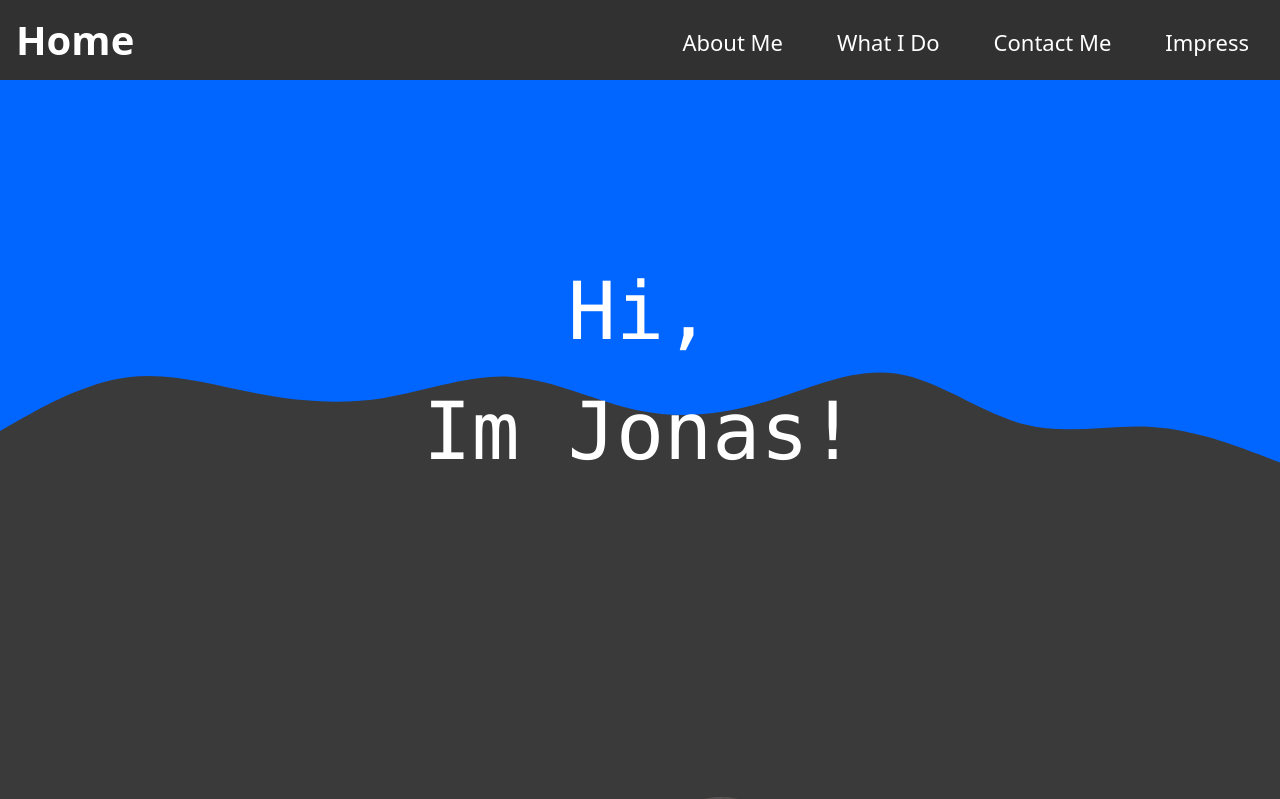
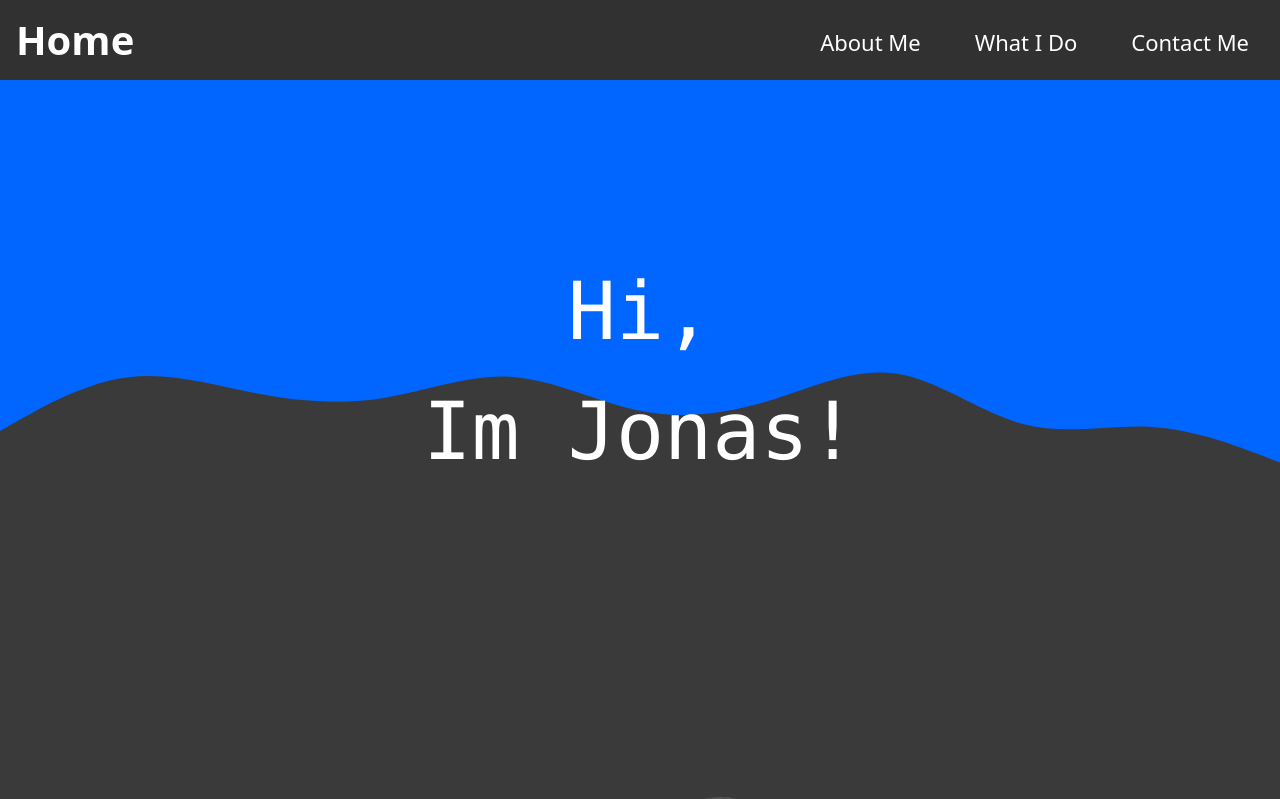
Before and after one commit to JonasPfeifer05/portfolio-page, a Vue app: page / in a window 1280 px wide. Shown: the top 799 px of the page. Built offline with nearby package versions, Linux system fonts and the light colour scheme.

Commit message:
removed impress

```diff
--- a/src/components/Menubar.vue
+++ b/src/components/Menubar.vue
@@ -54,12 +54,6 @@ function calcSections() {
 			start: pageSize.value * 5 + pageSize.value * 0.2,
 			end: pageSize.value * 6 + pageSize.value * 0.2,
 		},
-		{
-			name: "Impress",
-			anchor: "#impressAnchor",
-			start: pageSize.value * 6 + pageSize.value * 0.2,
-			end: pageSize.value * 7 + pageSize.value * 0.2,
-		},
 	];
 }
 
```
